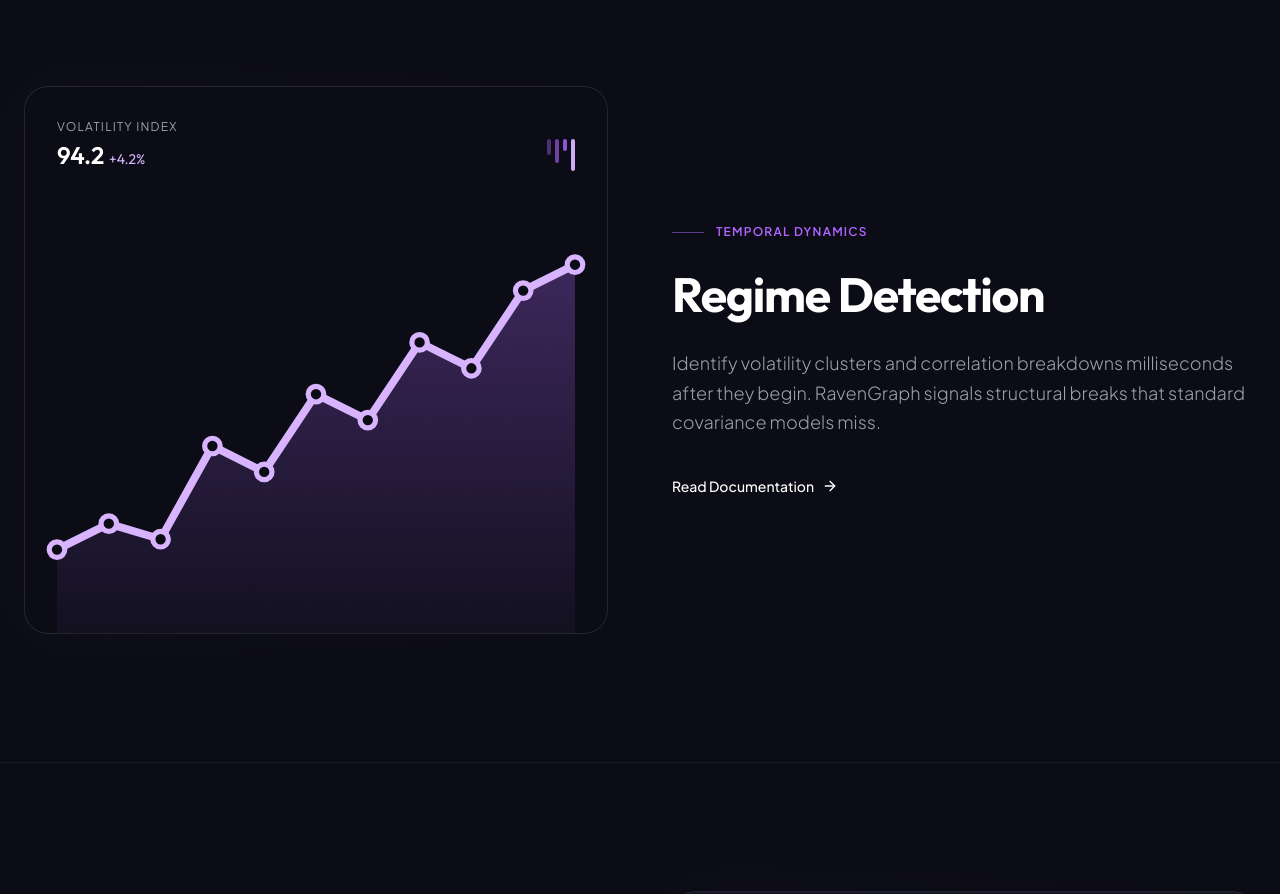
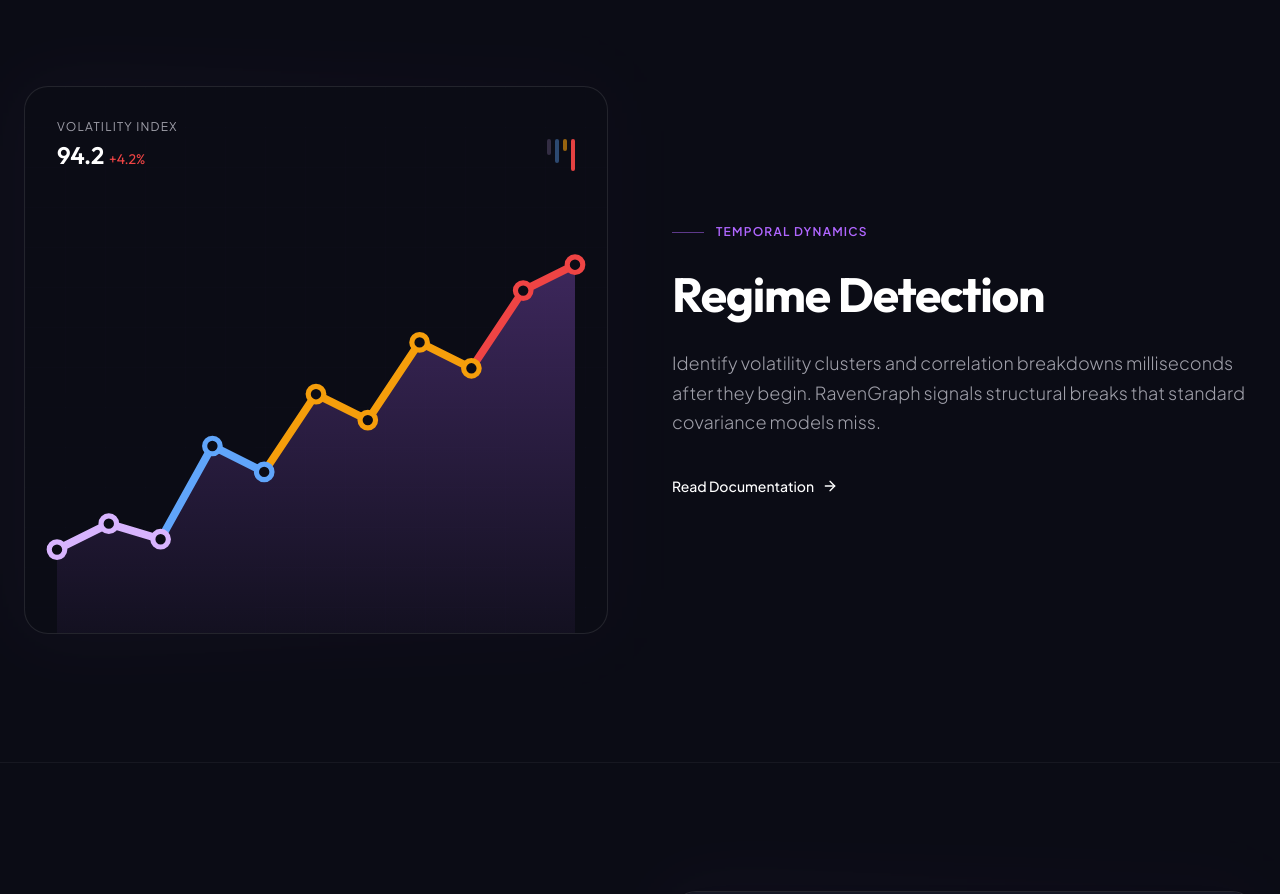
Before and after one commit to raven-graph/web, a Next.js app: page / in a window 1280 px wide. Shown: the part 1640-2534 px from the top of the page. Built offline with nearby package versions, Linux system fonts and the light colour scheme.

Commit message:
add regime colors

```diff
--- a/src/components/features/FeatureTimeseriesPreview.tsx
+++ b/src/components/features/FeatureTimeseriesPreview.tsx
@@ -4,13 +4,29 @@ import React from "react";
 import { motion } from "framer-motion";
 
 const POINTS = [
-  { x: 0, y: 70 }, { x: 10, y: 65 }, { x: 20, y: 68 },
-  { x: 30, y: 50 }, { x: 40, y: 55 }, { x: 50, y: 40 },
-  { x: 60, y: 45 }, { x: 70, y: 30 }, { x: 80, y: 35 },
-  { x: 90, y: 20 }, { x: 100, y: 15 }
+  { x: 0, y: 70, regime: "low" },
+  { x: 10, y: 65, regime: "low" },
+  { x: 20, y: 68, regime: "low" },
+  { x: 30, y: 50, regime: "med" },
+  { x: 40, y: 55, regime: "med" },
+  { x: 50, y: 40, regime: "high" },
+  { x: 60, y: 45, regime: "high" },
+  { x: 70, y: 30, regime: "high" },
+  { x: 80, y: 35, regime: "high" },
+  { x: 90, y: 20, regime: "extreme" },
+  { x: 100, y: 15, regime: "extreme" }
 ];
 
-const PATH = `M ${POINTS.map(p => `${p.x},${p.y}`).join(" L ")}`;
+// Function to get color based on regime
+const getRegimeColor = (regime: string) => {
+  switch (regime) {
+    case "low": return "#D8B4FE"; // Default Purple
+    case "med": return "#60A5FA"; // Blue - Transition
+    case "high": return "#F59E0B"; // Amber - Warning
+    case "extreme": return "#EF4444"; // Red - Danger
+    default: return "#D8B4FE";
+  }
+};
 
 export function FeatureTimeseriesPreview({ className = "" }: { className?: string }) {
   return (
@@ -23,13 +39,13 @@ export function FeatureTimeseriesPreview({ className = "" }: { className?: strin
         <div className="flex justify-between items-end mb-4">
           <div>
             <div className="text-zinc-400 text-xs uppercase tracking-widest mb-1">Volatility Index</div>
-            <div className="text-2xl text-white font-display font-semibold">94.2 <span className="text-[#D8B4FE] text-sm font-normal">+4.2%</span></div>
+            <div className="text-2xl text-white font-display font-semibold">94.2 <span className="text-[#EF4444] text-sm font-normal">+4.2%</span></div>
           </div>
           <div className="flex gap-1">
-            <div className="w-1 h-4 bg-[#B066FF]/40 rounded-sm" />
-            <div className="w-1 h-6 bg-[#B066FF]/60 rounded-sm" />
-            <div className="w-1 h-3 bg-[#B066FF]/80 rounded-sm" />
-            <div className="w-1 h-8 bg-[#D8B4FE] rounded-sm animate-pulse" />
+            <div className="w-1 h-4 bg-[#D8B4FE]/20 rounded-sm" />
+            <div className="w-1 h-6 bg-[#60A5FA]/40 rounded-sm" />
+            <div className="w-1 h-3 bg-[#F59E0B]/60 rounded-sm" />
+            <div className="w-1 h-8 bg-[#EF4444] rounded-sm animate-pulse" />
           </div>
         </div>
 
@@ -43,38 +59,59 @@ export function FeatureTimeseriesPreview({ className = "" }: { className?: strin
               <stop offset="0%" stopColor="rgba(176,102,255,0.3)" />
               <stop offset="100%" stopColor="rgba(176,102,255,0)" />
             </linearGradient>
+
+            {/* Gradient for the line segments to blend colors */}
+            <linearGradient id="lineGradient" gradientUnits="userSpaceOnUse" x1="0" y1="0" x2="100" y2="0">
+              {POINTS.map((p, i) => (
+                <stop
+                  key={i}
+                  offset={`${(p.x / 100)}`}
+                  stopColor={getRegimeColor(p.regime)}
+                />
+              ))}
+            </linearGradient>
           </defs>
 
           {/* Fill */}
           <path
-            d={`${PATH} L 100 100 L 0 100 Z`}
+            d={`M ${POINTS[0].x},${POINTS[0].y} ${POINTS.map(p => `L ${p.x},${p.y}`).join(" ")} L 100 100 L 0 100 Z`}
             fill="url(#fillGradient)"
           />
 
-          {/* Line */}
-          <motion.path
-            d={PATH}
-            fill="none"
-            stroke="#D8B4FE"
-            strokeWidth="1.5" // Thicker line
-            initial={{ pathLength: 0 }}
-            animate={{ pathLength: 1 }}
-            transition={{ duration: 2, ease: "easeInOut" }}
-          />
+          {/* Multi-colored Line */}
+          {POINTS.map((p, i) => {
+            if (i === POINTS.length - 1) return null;
+            const nextP = POINTS[i + 1];
+            return (
+              <motion.line
+                key={`line-${i}`}
+                x1={p.x}
+                y1={p.y}
+                x2={nextP.x}
+                y2={nextP.y}
+                stroke={getRegimeColor(nextP.regime)} // Use target regime color for the segment
+                strokeWidth="1.5"
+                strokeLinecap="round"
+                initial={{ pathLength: 0, opacity: 0 }}
+                animate={{ pathLength: 1, opacity: 1 }}
+                transition={{ duration: 0.5, delay: i * 0.1, ease: "linear" }}
+              />
+            );
+          })}
 
           {/* Points */}
           {POINTS.map((p, i) => (
             <motion.circle
-              key={i}
+              key={`point-${i}`}
               cx={p.x}
               cy={p.y}
               r={1.5}
               fill="#0B0C15"
-              stroke="#D8B4FE"
+              stroke={getRegimeColor(p.regime)}
               strokeWidth="1"
-              initial={{ opacity: 0 }}
-              animate={{ opacity: 1 }}
-              transition={{ delay: 1 + (i * 0.1) }}
+              initial={{ opacity: 0, scale: 0 }}
+              animate={{ opacity: 1, scale: 1 }}
+              transition={{ delay: 0.5 + (i * 0.1) }}
             />
           ))}
         </motion.svg>
```
